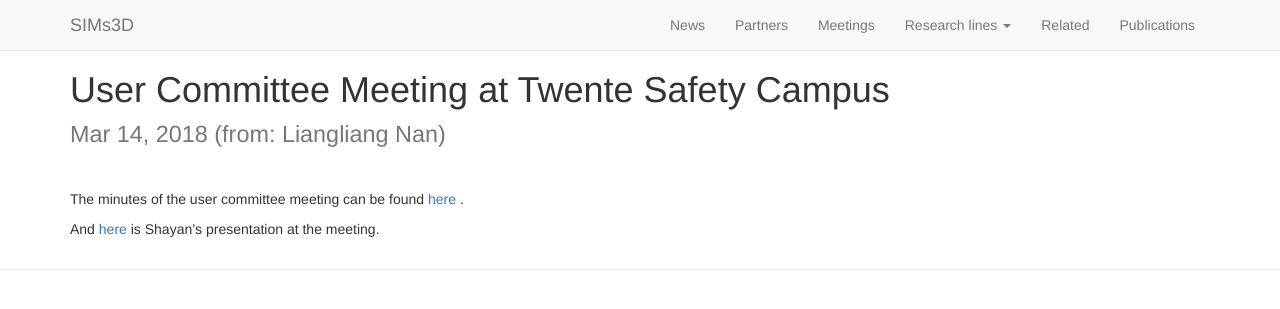
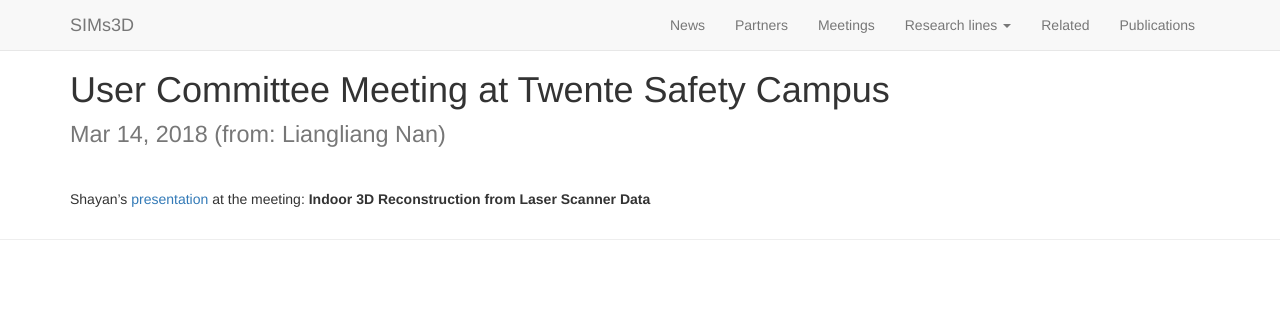
Before and after one commit to SIMs3D/sims3d.github.io, a Jekyll site: the page built from _posts/2018-03-14-user-meeting.md, in a window 1280 px wide. Shown: the top 309 px of the page. Built offline with Jekyll 4.4.1, drawn with Linux system fonts in a browser that asks for light colours; nearby versions of some CDN libraries.

Commit message:
user meeting

```diff
--- a/_posts/2018-03-14-user-meeting.md
+++ b/_posts/2018-03-14-user-meeting.md
@@ -5,6 +5,7 @@ categories: news
 date:   2018-03-14
 author: Liangliang Nan
 ---
-The minutes of the user committee meeting can be found  <a href="/meetings/files/meeting20180314/Minutes_13742_SIMs3D_14032018.docx"> here </a>.
 
-And <a href="/meetings/files/meeting20180314/NWO(stw) project presentation_14th_March_2018.pptx">here</a> is Shayan's presentation at the meeting.
+Shayan's <a href="/meetings/files/meeting20180314/NWO(stw) project presentation_14th_March_2018.pptx">presentation</a>
+at the meeting:
+**Indoor 3D Reconstruction from Laser Scanner Data**
```
